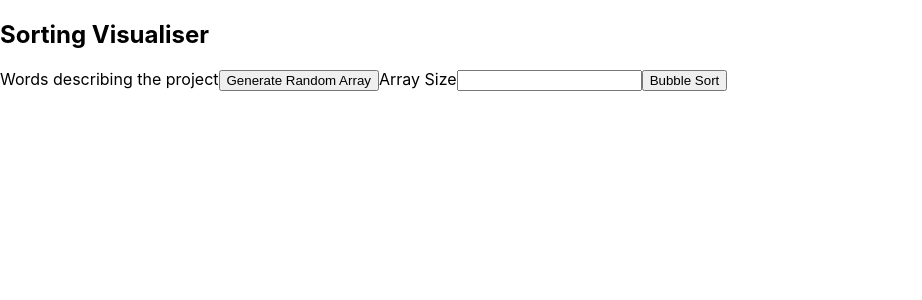
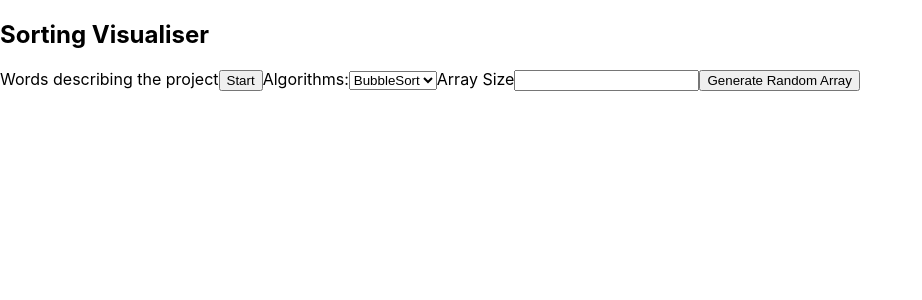
Before and after one commit to TaiyeI/SortingVisualiser, a React (Create React App) app: page / in a window 1280 px wide. Shown: the top 300 px of the page, without its empty margins (0-922 px from the left). Built offline with nearby package versions, Linux system fonts and the light colour scheme.

Commit message:
Sorting Dropdown Menu

```diff
--- a/src/SortingVisualer/SortingArray.js
+++ b/src/SortingVisualer/SortingArray.js
@@ -6,19 +6,21 @@ function SortingArray(props){
     const CreateDivs = () => {
         const divarray = [];
         for (var i=0; i < props.DataArray.length; i++){
-            if (props.checkcolour.includes(props.DataArray[i])){
+            if (props.sortedColour.includes(props.DataArray)){
                 divarray.push(<div className="div" style={{width: (100/props.DataArray.length - 0.4)+ "vw" , height: (0.6*props.DataArray[i]) + "vh", backgroundColor: "green"}}></div>);
+            }
+            else if (props.checkcolour.includes(props.DataArray[i])){
+                divarray.push(<div className="div" style={{width: (100/props.DataArray.length - 0.4)+ "vw" , height: (0.6*props.DataArray[i]) + "vh", backgroundColor: "purple"}}></div>);
             }
             else{
                 divarray.push(<div className="div" style={{width: (100/props.DataArray.length - 0.4)+ "vw" , height: (0.6*props.DataArray[i]) + "vh", backgroundColor: "blue"}}></div>);
             }
-
         }
 
         return divarray;
     }
 
-    console.log(props.DataArray);
+    //console.log(props.DataArray);
     return(
         <div>
             <div className="divbar">{CreateDivs()}</div>
--- a/src/SortingVisualer/SortingVis.js
+++ b/src/SortingVisualer/SortingVis.js
@@ -6,6 +6,8 @@ function SortingVis(){
     const sortSpeed = 1;
     const [DataArray, SetDataArray] = useState([]);
     const [checkcolour, setcheckcolour] = useState([]);
+    const [sortedColour, setsortedColour] = useState([]);
+    const [currentAlgorithm, setCurrentAlgorithm] = useState('BubbleSort')
     var arraySize = 5
 
 
@@ -38,6 +40,19 @@ function SortingVis(){
         });
     }
 
+    const ChangeAlgorithm = (newalgo) => {
+        setCurrentAlgorithm(newalgo)
+
+    }
+    const RunAlgorithm = () => {
+        if (currentAlgorithm == "BubbleSort"){
+            BubbleSort()
+        }
+        else{
+            console.log(currentAlgorithm);
+        }
+
+    }
 
     const BubbleSort = async() =>{
         var unsorted = true;
@@ -48,25 +63,22 @@ function SortingVis(){
                 var colourtemp = [];
                 colourtemp.push(DataArray[i], DataArray[i+1])
                 setcheckcolour(Array.from(colourtemp));
+                console.log(setcheckcolour);
                 await WaitTime(100);
                 if (DataArray[i] > DataArray[i+1]){
                     unsorted = true;
-                    //colour them
-                    //wait
                     var tempDataArray = DataArray;
                     var swaptemp = tempDataArray[i];
                     tempDataArray[i] = tempDataArray[i+1];
                     tempDataArray[i+1] = swaptemp;
                     //console.log(DataArray);
-                    console.log(tempDataArray);
+                    //console.log(tempDataArray);
                     SetDataArray(Array.from(tempDataArray));
                     await WaitTime(100);
-                    //discolour them
-                    setcheckcolour([]);
                 }
             }
         }
-        //var sortedColour = []
+        //setsortedColour(Array.from(DataArray));
     }
 
 
@@ -75,12 +87,21 @@ function SortingVis(){
         <div>
             <h2>Sorting Visualiser</h2>
             <p1>Words describing the project</p1>
-            <button onClick={RandomArray}>Generate Random Array</button>
+            <button onClick={RunAlgorithm}>Start</button>
+            <label>Algorithms:</label>
+            <select onChange={(event) => ChangeAlgorithm(event.target.value)}
+                    value = {currentAlgorithm}>
+                <option value="BubbleSort">BubbleSort</option>
+                <option value="BubbleSort">BubbleSort</option>
+                <option value="opel">Opel</option>
+                <option value="audi">Audi</option>
+            </select>
             <label>Array Size</label>
             <input type="text" onChange={e => {arraychange(e.target.value)}}></input>
-            <button onClick={BubbleSort}>Bubble Sort</button>
+            <button onClick={RandomArray}>Generate Random Array</button>
 
-            <SortingArray  DataArray={DataArray}  checkcolour={checkcolour}/>
+
+            <SortingArray  DataArray={DataArray}  checkcolour={checkcolour} sortedColour={sortedColour}/>
 
         </div>
     );
```
Also changed, not shown: 1 other file (tests, documents, lock files or other folders).
